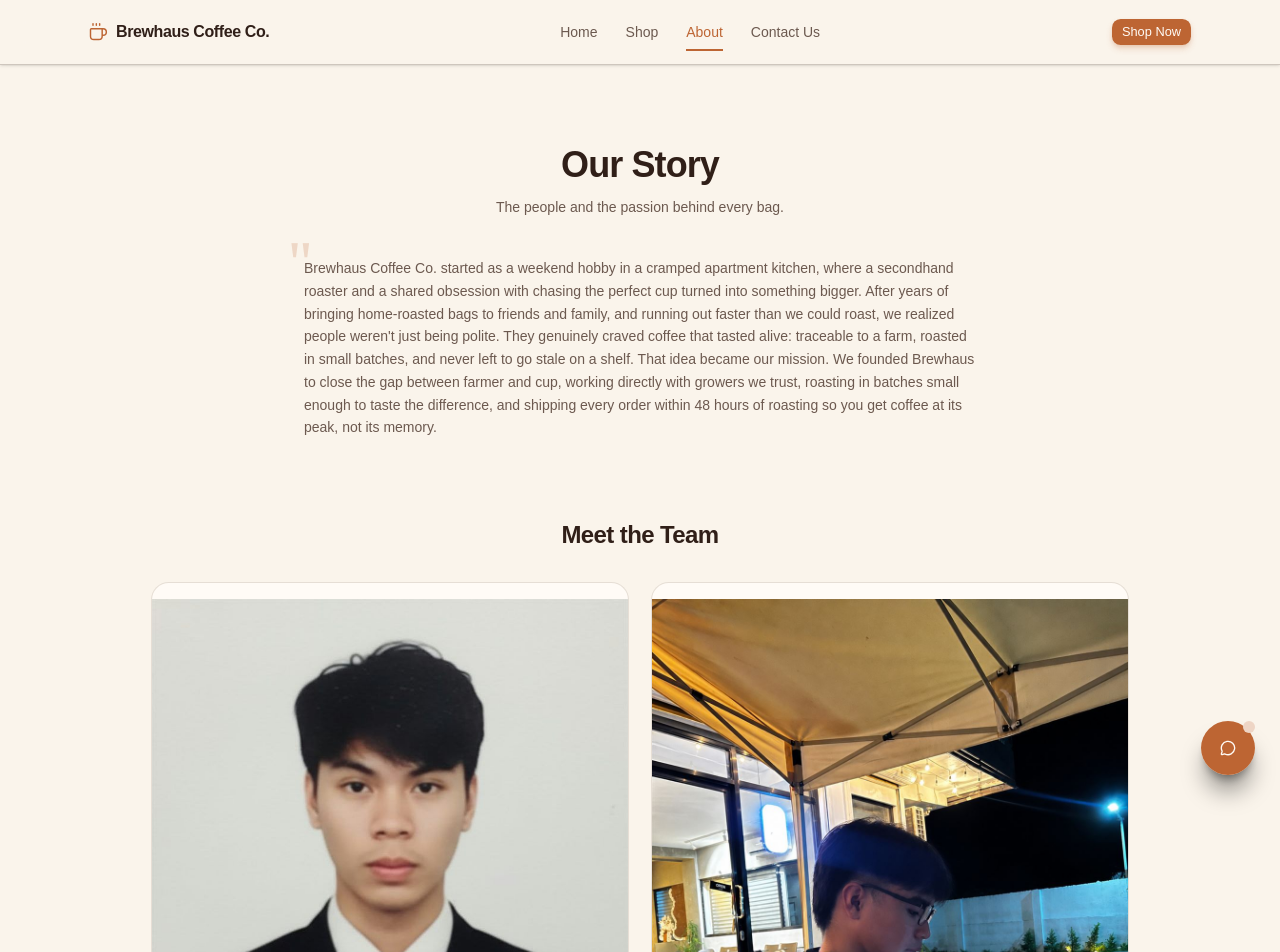
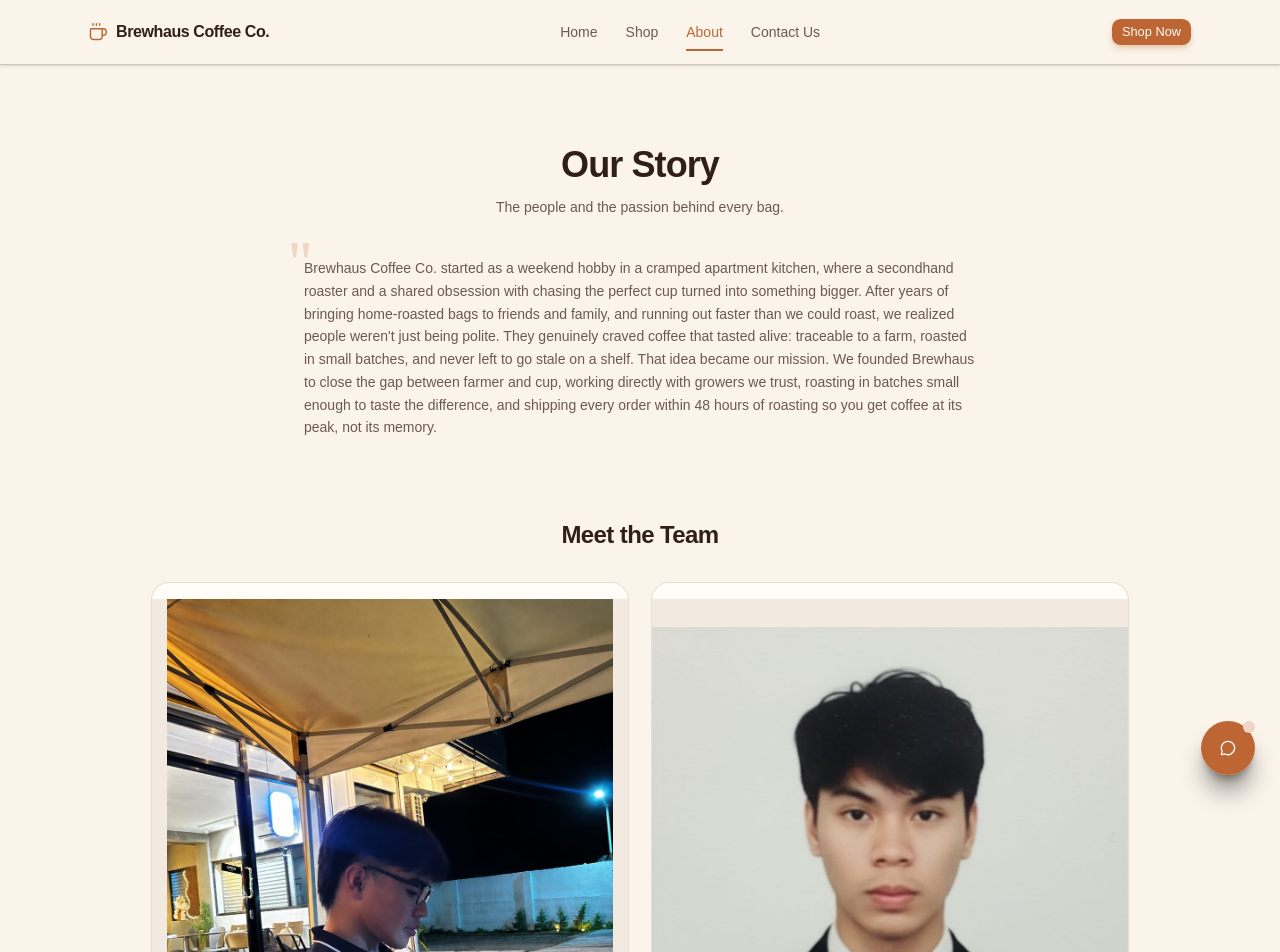
Before and after one commit to JustineSalinas/brewhaus-coffee-co, a React (Vite) app: page /about in a window 1280 px wide. Shown: the top 952 px of the page. Built offline with nearby package versions, Linux system fonts and the light colour scheme.

Commit message:
Swap team photos and switch to uncropped object-contain fit

```diff
--- a/src/pages/About.jsx
+++ b/src/pages/About.jsx
@@ -6,12 +6,12 @@ const team = [
   {
     name: "Adrian Salinas",
     role: "Co-Founder & Head Roaster",
-    image: "/team/adrian-salinas.jpg",
+    image: "/team/lienrev-visitacion.jpg",
   },
   {
     name: "Lienrev Visitacion",
     role: "Co-Founder & Operations Lead",
-    image: "/team/lienrev-visitacion.jpg",
+    image: "/team/adrian-salinas.jpg",
   },
 ];
 
@@ -61,8 +61,8 @@ function About() {
             <ImagePlaceholder
               src={member.image}
               label={member.name}
-              className="aspect-[4/3] w-full"
-              imgClassName="object-top"
+              className="aspect-[4/5] w-full bg-muted"
+              imgClassName="object-contain"
               iconClassName="h-10 w-10"
             />
             <CardContent className="p-5 text-center">
```
